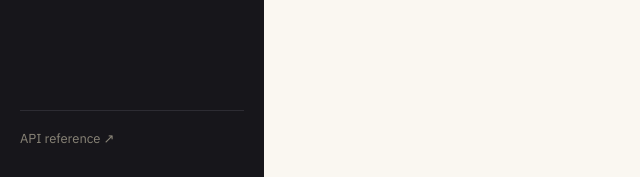
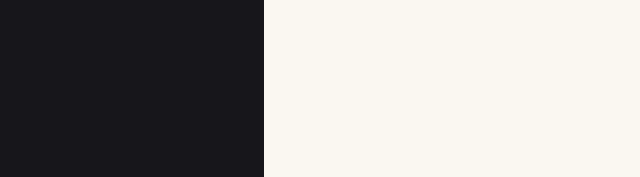
Before and after one commit to candelahalo/candela-inventory-app, a FastAPI app: page / in a window 1280 px wide. Shown: the part 623-800 px from the top of the page, without its empty margins (0-640 px from the left). Run offline with FastAPI, Linux system fonts and the light colour scheme; data that the repository does not hold is empty.

Commit message:
Remove API reference link from sidebar

```diff
--- a/app/static/style.css
+++ b/app/static/style.css
@@ -62,10 +62,6 @@ a { color: inherit; text-decoration: none; }
 }
 .nav a:hover { background: var(--charcoal-2); color: var(--white); }
 .nav a.active { background: var(--amber); color: var(--charcoal); font-weight: 600; }
-
-.sidebar-foot { padding-top: 16px; border-top: 1px solid #2D2C33; }
-.sidebar-foot a { color: #8A8578; font-size: 13px; }
-.sidebar-foot a:hover { color: var(--white); }
 
 /* ---------- Content ---------- */
 .content { flex: 1; min-width: 0; max-width: 1560px; overflow-x: hidden; padding: 40px 48px; }
--- a/app/templates/base.html
+++ b/app/templates/base.html
@@ -22,9 +22,6 @@
       <a href="/products" class="{{ 'active' if active == 'products' else '' }}">Products</a>
       <a href="/customers" class="{{ 'active' if active == 'customers' else '' }}">Customers</a>
     </nav>
-    <div class="sidebar-foot">
-      <a href="/docs" target="_blank">API reference ↗</a>
-    </div>
   </aside>
   <main class="content">
     {% block content %}{% endblock %}
```
